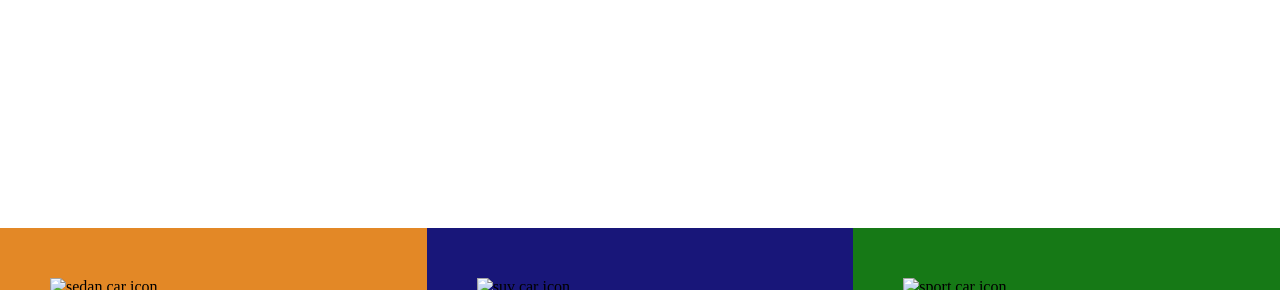
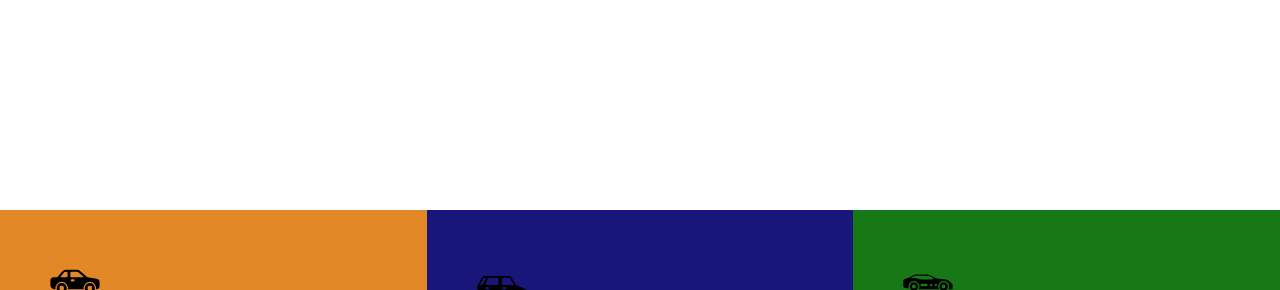
Before and after one commit to DjordjeRankovic/Three-Cards-Flexbox, a plain HTML site: page index.html in a window 1280 px wide. Shown: the part 16-306 px from the top of the page. Drawn offline with Linux system fonts and the light colour scheme; the site is published under a folder, as on GitHub Pages, so addresses that start at the root find nothing.

Commit message:
Changes v2

```diff
--- a/index.html
+++ b/index.html
@@ -9,7 +9,7 @@
       <div class="container">
         <div class="sedan-card">
           <!-- image -->
-          <img class="image-sedan" src="/sedan.svg" alt="sedan car icon" />
+          <img class="image-sedan" src="./sedan.svg" alt="sedan car icon" />
 
           <!-- heading -->
           <h1 class="sedan-heading">SEDANS</h1>
@@ -29,7 +29,7 @@
 
         <div class="sedan-card blue">
           <!-- image -->
-          <img class="image-suv" src="/suv.svg" alt="suv car icon" />
+          <img class="image-suv" src="./suv.svg" alt="suv car icon" />
 
           <!-- heading -->
           <h1 class="sedan-heading">SUV</h1>
@@ -49,7 +49,7 @@
 
         <div class="sedan-card green">
           <!-- image -->
-          <img class="image-lux" src="/sport-car.svg" alt="sport car icon" />
+          <img class="image-lux" src="./sport-car.svg" alt="sport car icon" />
 
           <!-- heading -->
           <h1 class="sedan-heading">LUXURY</h1>
```
